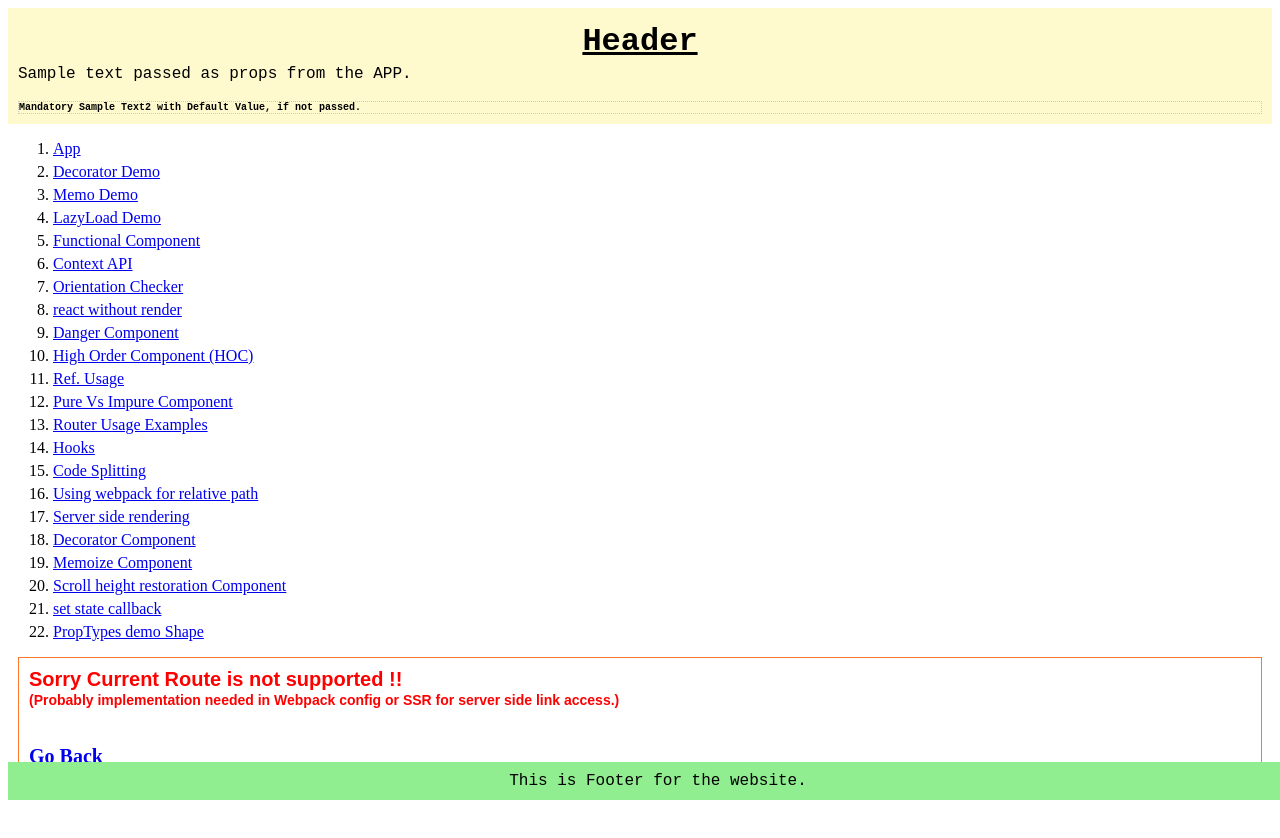
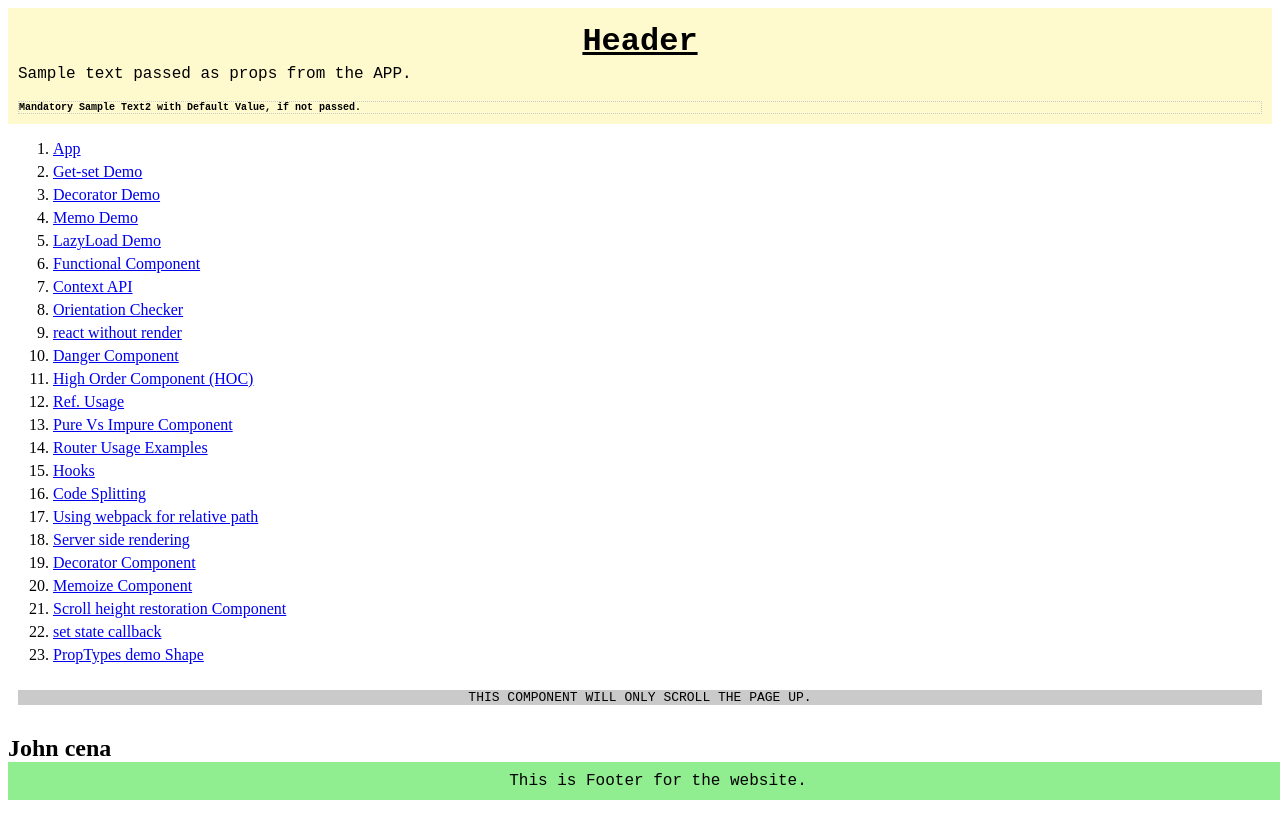
Before and after one commit to prashantvermaiiitb/simple-react-node-app, a React app: page /get-set-demo in a window 1280 px wide. Shown: the top 838 px of the page. Built offline with nearby package versions, Linux system fonts and the light colour scheme.

Commit message:
included demo for the get-set

```diff
--- /dev/null
+++ b/src/js/components/getset/get-set-demo.jsx
@@ -0,0 +1,73 @@
+import React from "react";
+import ScrollToBottom from "../content/ScrollToBottom";
+/**
+ * How to add the fullName property to this object so that we can print the fullName where we need that :
+ * 1. add a method called fullName() and call that where we need fullName.
+ *      1. this will solve the issue for getting the fullName all we have to do is to call this function() where needed.
+ *      2. But another issue is can this be used to set the Value for the fullName : NO
+ *      3. More over this is a function call, not being added as a property ?
+ *      4. Also the fullName has to be written with function keyword and there are 2 ways to declare the function as
+ *          1. as a key: value pair => fullName : function(){}
+ *          2. or another shorter syntax will be just fullName(){} like that but still a function that needed to be called.
+ *      5. Another thing was to set the fullName we have to add another function and do the manipulation
+ * 2. is to use get / set method for the fullName that will make that 'fullName' as the property not the function.
+ */
+const Person = {
+  firstName: "John",
+  lastName: "cena",
+  /**
+   * getting the fullName.
+   * used 'get' because we need a function to get the fullName as well
+   */
+  getFullName() {
+    console.log(`Printing fullName : ${this.firstName} ${this.lastName}`);
+    return `${this.firstName} ${this.lastName}`;
+  },
+  /**
+   * setting the fullName.
+   * user 'set' because we need a function to set the fullName as well
+   * @param {*} value
+   */
+  setFullName(value) {
+    const [firstName, lastName] = value.split(" ");
+    this.firstName = firstName;
+    this.lastName = lastName;
+  },
+  /**
+   * Using getter now for fullName
+   * This will be added as the property in the person object.
+   */
+  get fullName() {
+    console.log(`${this.firstName} ${this.lastName}`);
+    return `${this.firstName} ${this.lastName}`;
+  },
+  /**
+   * setting the fullName value
+   */
+  set fullName(value) {
+    this.setFullName(value);
+  },
+};
+
+/**
+ * Get-Set Component
+ * @returns
+ */
+export const GetSetDemo = () => {
+  return (
+    <>
+      <ScrollToBottom />
+      {/* <h1>{Person.getFullName()}</h1> */}
+      {/**
+       * this will show fullName : 'john cena' for the 1st time
+       * while on click on the navigation menu this will show : 'prashant verma'
+       */}
+      <h2>{Person.fullName}</h2>
+      {/**
+       * ! this will print the fullName as well but after assinging the 'Prashant Verma'
+       */}
+      {(Person.fullName = "Prashant verma")}
+      {/* {Person.fullName} */}
+    </>
+  );
+};
--- a/src/js/main.js
+++ b/src/js/main.js
@@ -33,6 +33,7 @@ import ContextDemo from "./components/context/index.js";
 import MemoDemo from "./components/memo/index.js";
 import LazyLoadDemo from "./components/lazy/index.js";
 import Person from "./components/decorator/Person";
+import { GetSetDemo } from "./components/getset/get-set-demo.jsx";
 
 /**
  * Configuration information for the main navigation.
@@ -40,6 +41,7 @@ import Person from "./components/decorator/Person";
  */
 const mainNavigationConfig = [
   { path: "/", name: "App", component: App },
+  { path: "/get-set-demo", name: "Get-set Demo", component: GetSetDemo },
   { path: "/deco-demo", name: "Decorator Demo", component: Person },
   { path: "/memo-demo", name: "Memo Demo", component: MemoDemo },
   { path: "/lazy-demo", name: "LazyLoad Demo", component: LazyLoadDemo },
@@ -99,6 +101,7 @@ export const Main = function (props) {
           <Route path="/ref">
             <RefDemo />
           </Route>
+          <Route path="/get-set-demo" component={GetSetDemo} />
           <Route path="/deco-demo" component={Person} />
           <Route path="/memo-demo" component={MemoDemo} />
           <Route path="/lazy-demo" component={LazyLoadDemo} />
```
